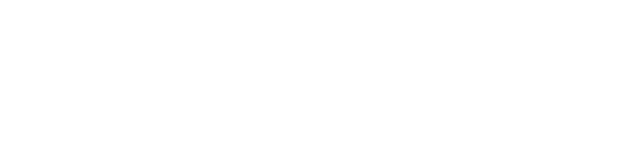
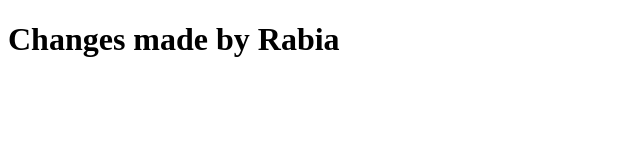
Before and after one commit to demotafeteach/demo, a plain HTML site: page src/index.html in a window 1280 px wide. Shown: the whole page, without its empty margins (0-640 px from the left). Drawn offline with Linux system fonts and the light colour scheme.

Commit message:
Made change in index.html

```diff
--- a/src/index.html
+++ b/src/index.html
@@ -8,7 +8,7 @@
     </head>
 
     <body>
-
+        <h1>Changes made by Rabia</h1>
     </body>
 
 </html>
```
